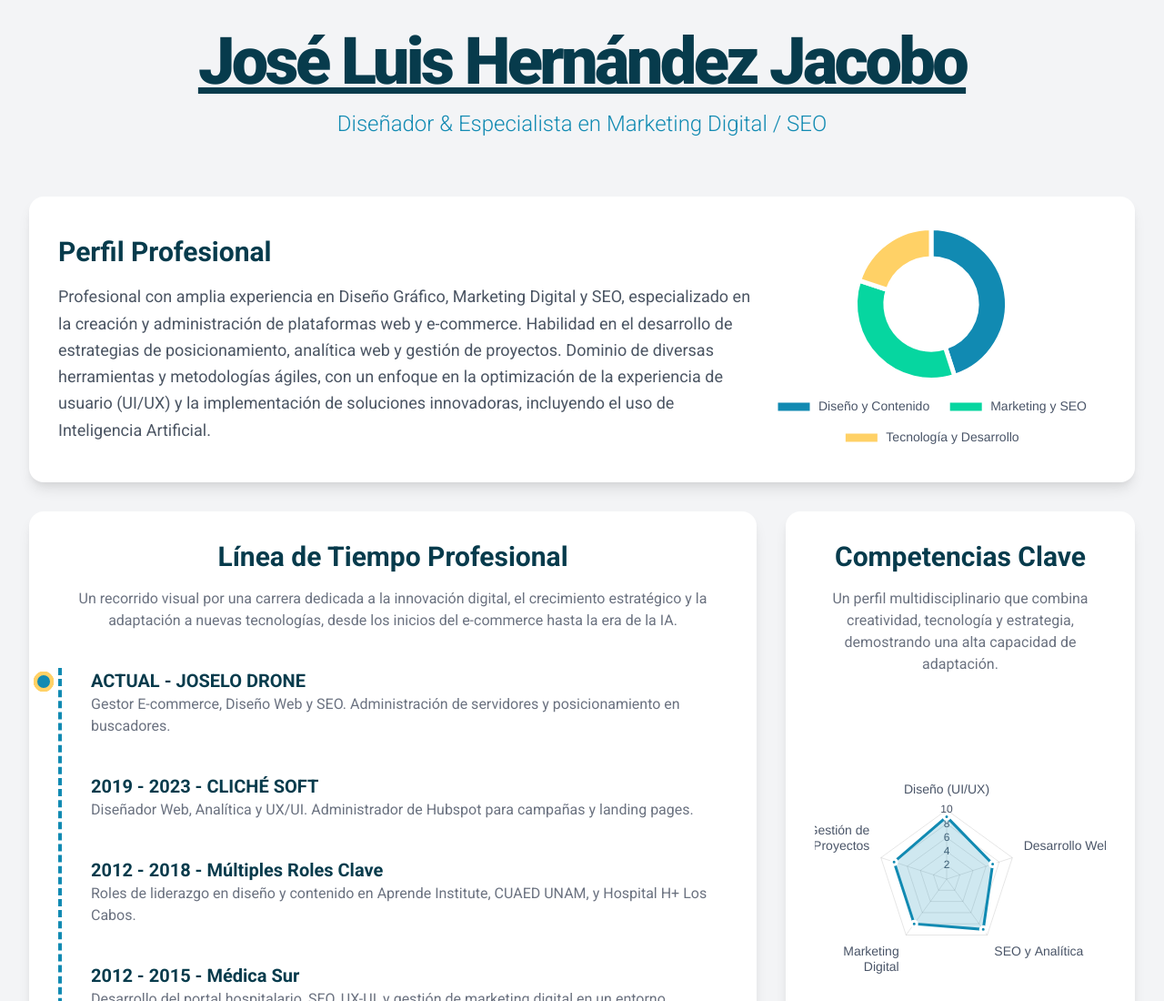
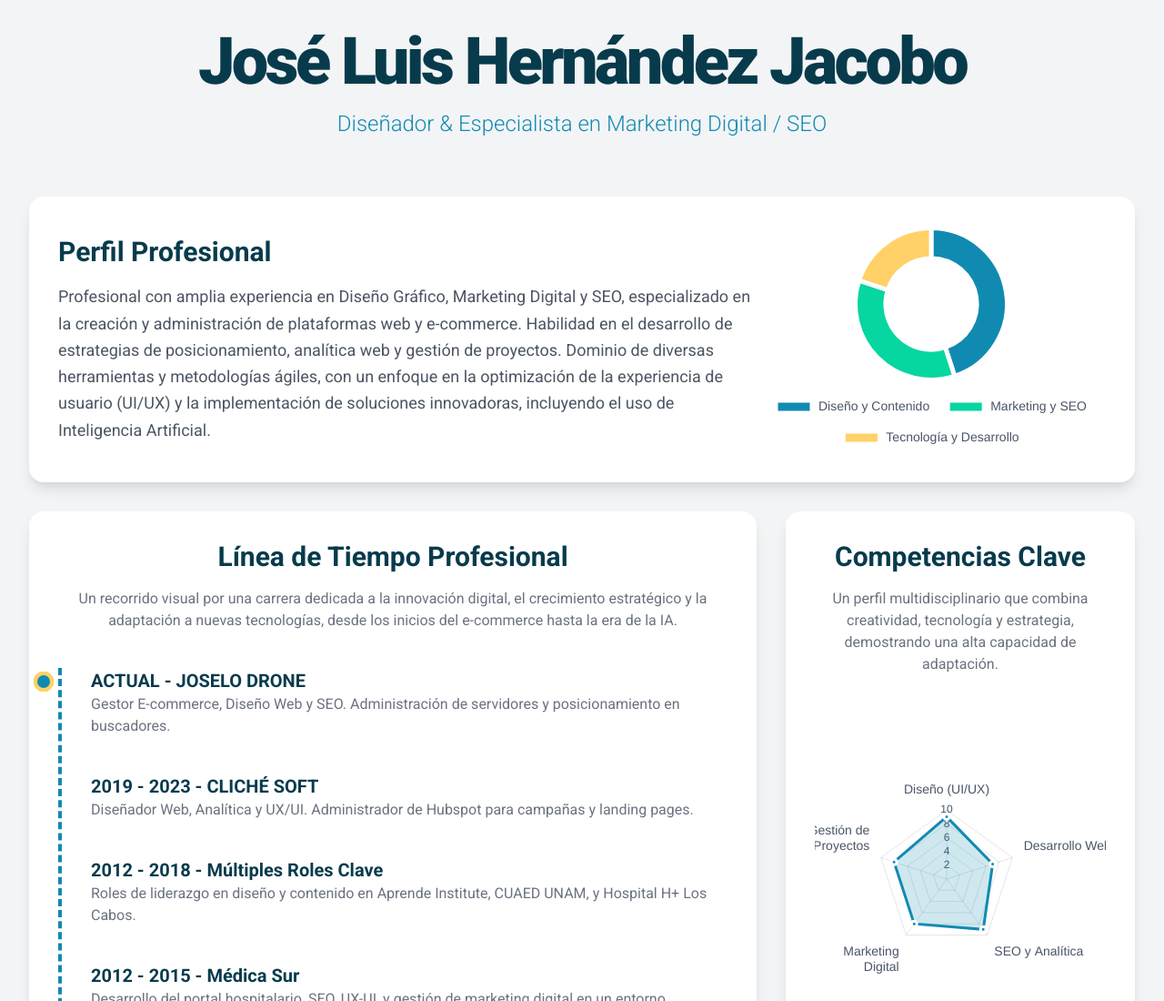
Before and after one commit to joseluisjacobo/joseluisjacobo.github.io, a website: page index.html in a window 1280 px wide. Shown: the top 1100 px of the page at 91% size. Drawn offline with nearby package versions, Linux system fonts and the light colour scheme.

Commit message:
Ajuste de css H1

```diff
--- a/styles.css
+++ b/styles.css
@@ -1,6 +1,6 @@
-h1 {
+/*h1 {
   text-decoration: underline;
-}
+}*/
 
 body {
   font-family: "Roboto", sans-serif;
```
